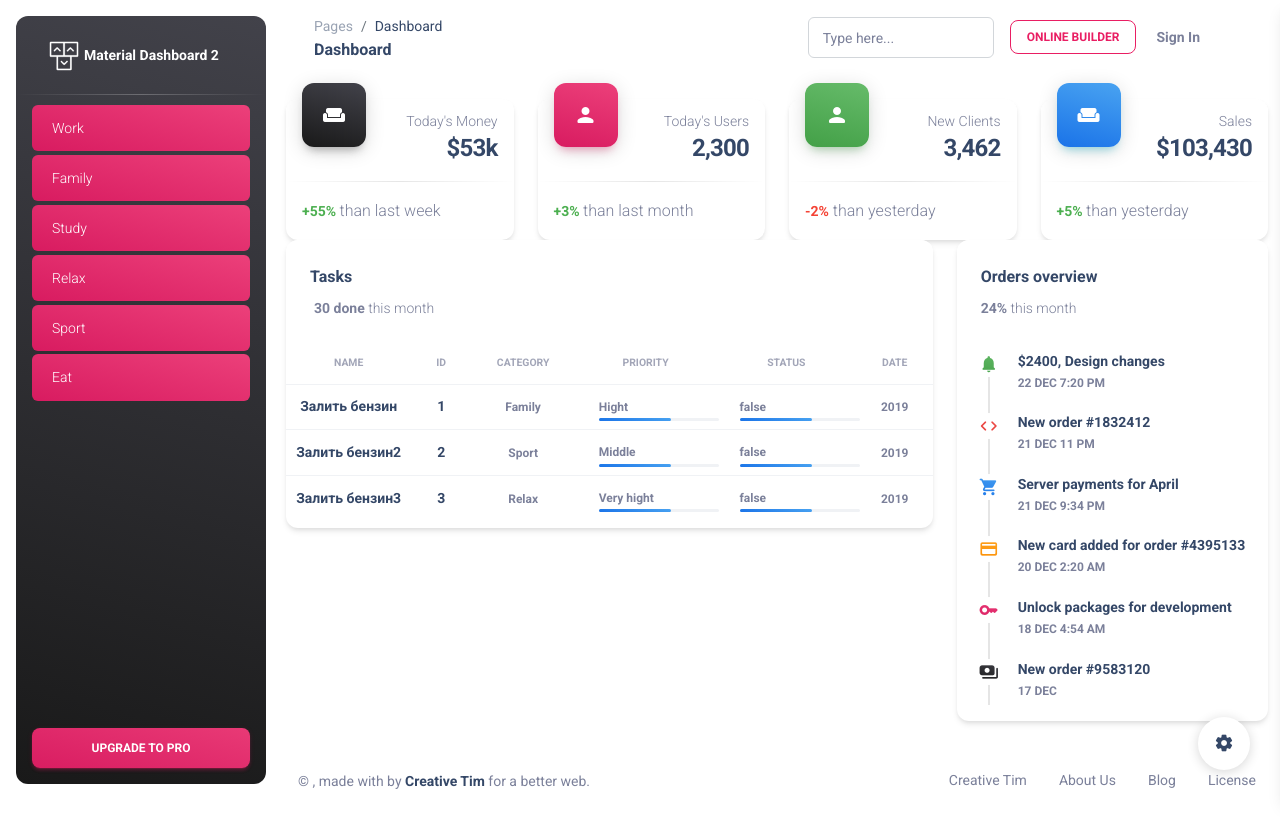
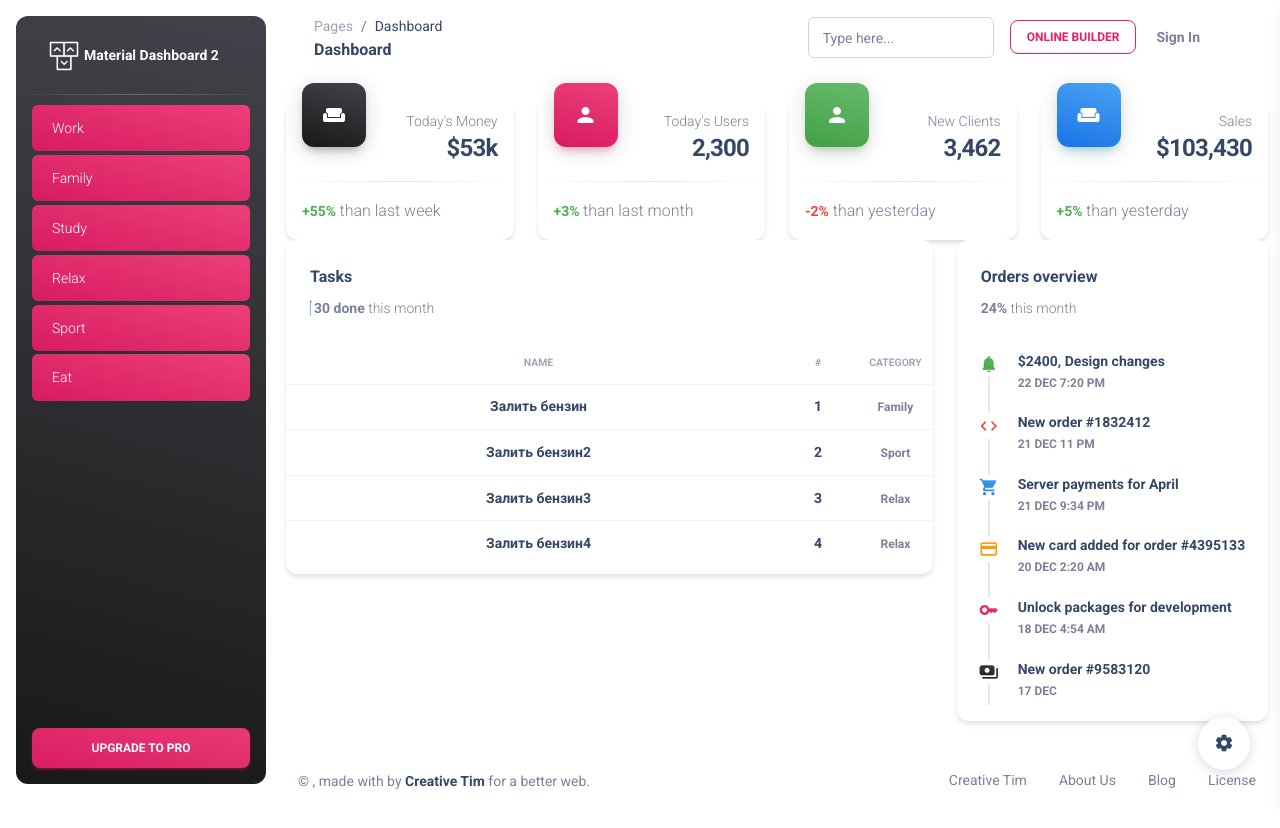
Before and after one commit to akimegr/task_tracker, an Angular app: page / in a window 1280 px wide. Shown: the top 828 px of the page. Built offline with nearby package versions, Linux system fonts and the light colour scheme.

Commit message:
git added decor for text

```diff
--- a/src/app/data/TestData.ts
+++ b/src/app/data/TestData.ts
@@ -44,6 +44,13 @@ export class TestData {
       completed: false,
       category: TestData.categories[3],
       date: new Date('2019-04-10')
+    },
+    {
+      id: 4,
+      title: 'Залить бензин4',
+      completed: false,
+      category: TestData.categories[3],
+      date: new Date('2019-04-10')
     }
   ]
 }
--- a/src/app/views/categories/categories.component.css
+++ b/src/app/views/categories/categories.component.css
@@ -0,0 +1,3 @@
+.pointer {
+  cursor: pointer;
+}
--- a/src/app/views/categories/categories.component.html
+++ b/src/app/views/categories/categories.component.html
@@ -8,8 +8,8 @@
 <hr class="horizontal light mt-0 mb-2">
 <div class="collapse navbar-collapse  w-auto " id="sidenav-collapse-main">
   <ul class="navbar-nav">
-    <li class="nav-item" *ngFor="let category of categories" (click)="showTaskByCategory(category)">
-      <a class="nav-link text-white bg-gradient-primary" href="#">
+    <li class="nav-item pointer" *ngFor="let category of categories" (click)="showTaskByCategory(category)">
+      <a class="nav-link text-white bg-gradient-primary" [class.active]="selectedCategory===category"  href="#">
         <span class="nav-link-text ms-1">{{category.title}}</span>
       </a>
     </li>
--- a/src/app/views/categories/categories.component.ts
+++ b/src/app/views/categories/categories.component.ts
@@ -11,6 +11,7 @@ import {Task} from "../../model/Task";
 export class CategoriesComponent implements OnInit {
 
   categories: Category[] | undefined;
+  selectedCategory: Category;
 
   constructor(private dataHandler: DataHandlerService) {
 
@@ -22,5 +23,6 @@ export class CategoriesComponent implements OnInit {
 
   showTaskByCategory(category: Category) {
     this.dataHandler.fillTasksByCategory(category);
+    this.selectedCategory = category;
   }
 }
--- a/src/app/views/tasks/tasks.component.css
+++ b/src/app/views/tasks/tasks.component.css
@@ -0,0 +1,8 @@
+.completed {
+  text-decoration: line-through;
+  color: green;
+}
+
+.novalue {
+  color: #b7b7b7
+}
--- a/src/app/views/tasks/tasks.component.html
+++ b/src/app/views/tasks/tasks.component.html
@@ -28,7 +28,7 @@
         <thead>
         <tr>
           <th class="text-center text-uppercase text-secondary text-xxs font-weight-bolder opacity-7">Name</th>
-          <th class="text-center text-uppercase text-secondary text-xxs font-weight-bolder opacity-7">Id</th>
+          <th class="text-center text-uppercase text-secondary text-xxs font-weight-bolder opacity-7">#</th>
           <th class="text-center text-uppercase text-secondary text-xxs font-weight-bolder opacity-7">Category</th>
           <th class="text-center text-uppercase text-secondary text-xxs font-weight-bolder opacity-7">Priority</th>
           <th class="text-center text-uppercase text-secondary text-xxs font-weight-bolder opacity-7">Status</th>
@@ -36,11 +36,11 @@
         </tr>
         </thead>
         <tbody>
-        <tr *ngFor="let task of tasks">
+        <tr *ngFor="let task of tasks; let i = index" [class.completed] = "task.completed">
           <td>
-            <div class="align-middle text-center text-sm">
+            <div class="px-10 align-middle text-center text-sm">
               <div>
-                <h6 class="mb-0 text-sm">{{task.title}}</h6>
+                <h6 [class.] class="mb-0 text-sm" [class.completed] = "task.completed">{{task.title}}</h6>
 
               </div>
             </div>
@@ -48,31 +48,19 @@
           <td>
             <div class="align-middle text-center text-sm">
               <div>
-                <h6 class="mb-0 text-sm">{{task.id}}</h6>
+                <h6 class="mb-0 text-sm"[class.completed] = "task.completed">{{i + 1}}</h6>
 
               </div>
             </div>
           </td>
           <td class="align-middle text-center text-sm">
-            <span class="text-xs font-weight-bold"> {{task.category?.title}} </span>
+            <span [class.novalue]="task.category==null"  class="text-xs font-weight-bold"> {{task.category != null ? task.category?.title : "Без категории" }} </span>
           </td>
           <td class="align-middle">
             <div class="progress-wrapper w-75 mx-auto">
               <div class="progress-info">
                 <div class="progress-percentage">
-                  <span class="text-xs font-weight-bold">{{task.priority?.title}}</span>
-                </div>
-              </div>
-              <div class="progress">
-                <div class="progress-bar bg-gradient-info w-60" role="progressbar" aria-valuenow="60" aria-valuemin="0" aria-valuemax="100"></div>
-              </div>
-            </div>
-          </td>
-          <td class="align-middle">
-            <div class="progress-wrapper w-75 mx-auto">
-              <div class="progress-info">
-                <div class="progress-percentage">
-                  <span class="text-xs font-weight-bold">{{task.completed}}</span>
+                  <span [class.novalue]="task.priority==null" class="text-xs font-weight-bold">{{task.priority != null ? task.priority?.title : "Нет приоритета"}}</span>
                 </div>
               </div>
               <div class="progress">
@@ -81,7 +69,11 @@
             </div>
           </td>
           <td class="align-middle text-center text-sm">
-            <span class="text-xs font-weight-bold"> {{task.date?.getFullYear()}} </span>
+             <input class="w-60"  type="checkbox" value="" [checked]="task.completed"
+             (click)="taskComplete(task)">
+          </td>
+          <td class="align-middle text-center text-sm">
+            <span class="text-xs font-weight-bold" [class.novalue]="task.date==null"> {{task.date !=null ? (task.date | date:'short') : "Без даты" }} </span>
           </td>
         </tr>
         </tbody>
--- a/src/app/views/tasks/tasks.component.ts
+++ b/src/app/views/tasks/tasks.component.ts
@@ -18,4 +18,7 @@ export class TasksComponent implements OnInit{
   }
 
 
+  taskComplete(task: Task) {
+    task.completed = !task.completed
+  }
 }
```
Also changed, not shown: src/assets/css/material-dashboard.css.
